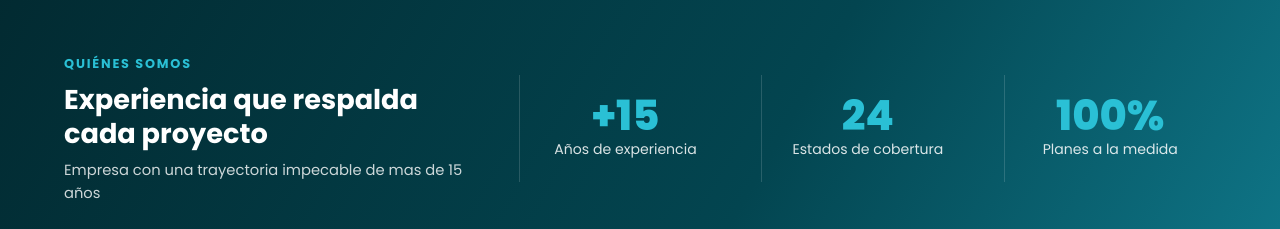
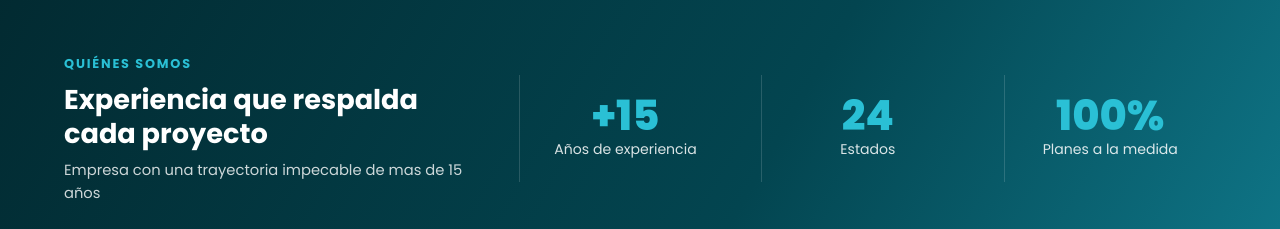
Before and after one commit to DanielMaita93/hitech, a plain HTML site: page index.html in a window 1280 px wide. Shown: the part 1640-1869 px from the top of the page. Drawn offline with Linux system fonts and the light colour scheme.

Commit message:
Add files via upload

```diff
--- a/index.html
+++ b/index.html
@@ -207,7 +207,7 @@
           <p>Empresa con una trayectoria impecable de mas de 15 años </p>
         </div>
         <div class="stat"><strong>+15</strong><span>Años de experiencia</span></div>
-        <div class="stat"><strong>24</strong><span>Estados de cobertura</span></div>
+        <div class="stat"><strong>24</strong><span>Estados</span></div>
         <div class="stat"><strong>100%</strong><span>Planes a la medida</span></div>
       </div>
     </section>
```
